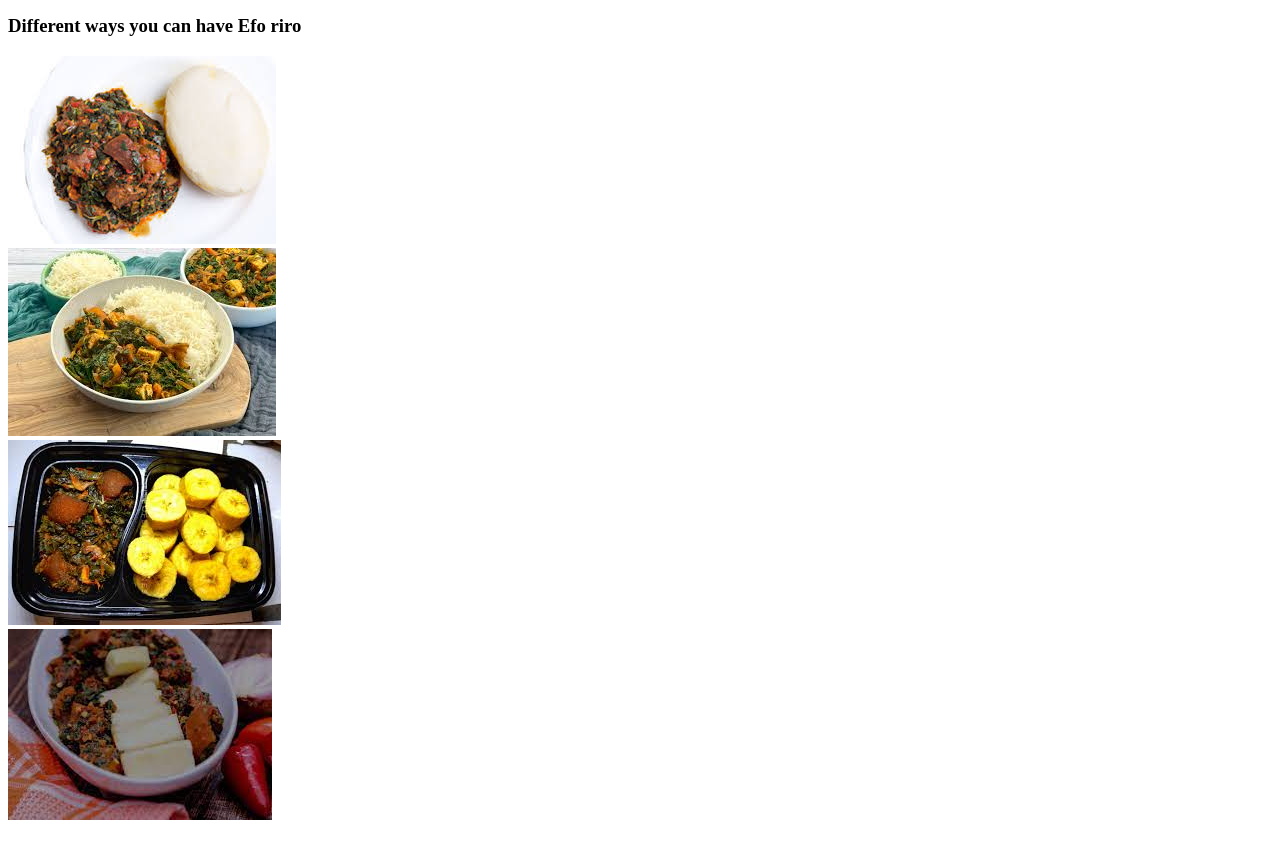
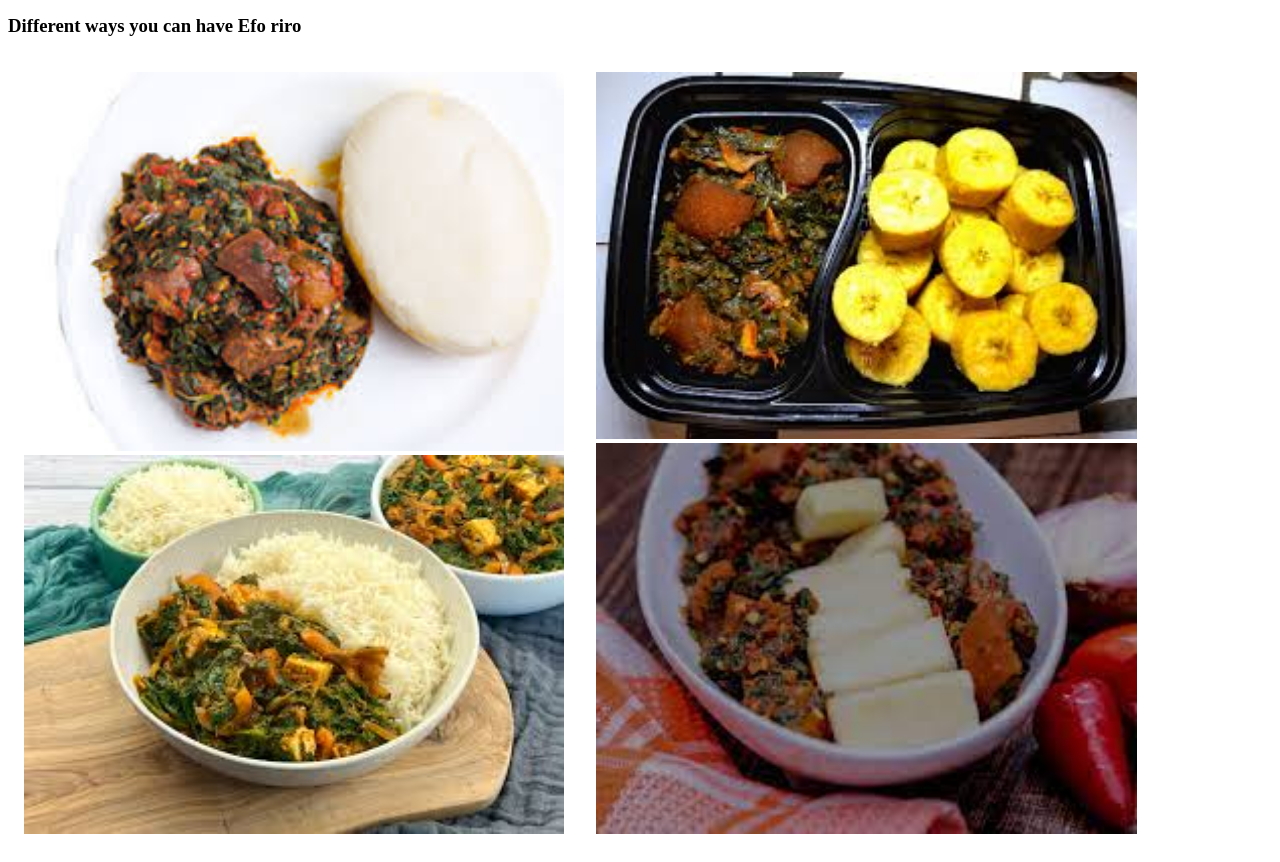
Before and after one commit to Achele/Recipe-project, a plain HTML site: page index.html in a window 1280 px wide. Shown: the part 857-1719 px from the top of the page. Before the commit the page ends 1689 px from the top, so only its background shows below. Drawn offline with Linux system fonts and the light colour scheme.

Commit message:
add styling

```diff
--- a/index.html
+++ b/index.html
@@ -5,6 +5,21 @@
     <meta http-equiv="X-UA-Compatible" content="IE=edge" />
     <meta name="viewport" content="width=device-width, initial-scale=1.0" />
     <title>Recipe project</title>
+    <style>
+      .container {
+        display: flex;
+      }
+      .efo {
+        margin: 1em;
+      }
+      .efo > img {
+        width: 100%;
+      }
+      img {
+        width: 100%;
+        height: auto;
+      }
+    </style>
   </head>
   <body>
     <h1>My Favourite Meal</h1>
@@ -130,14 +145,11 @@
     <div class="container">
       <div class="efo">
         <img src="images/efo3.jpeg" alt="efo riro with semo" />
-      </div>
-      <div class="efo">
         <img src="images/efo rice.jpeg" alt="Efo riro with rice" />
       </div>
+
       <div class="efo">
         <img src="images/efo plantain.jpeg" alt="Efo riro with plantain" />
-      </div>
-      <div class="efo">
         <img src="images/efo yam.jpeg" alt="efo riro with yam" />
       </div>
     </div>
```
